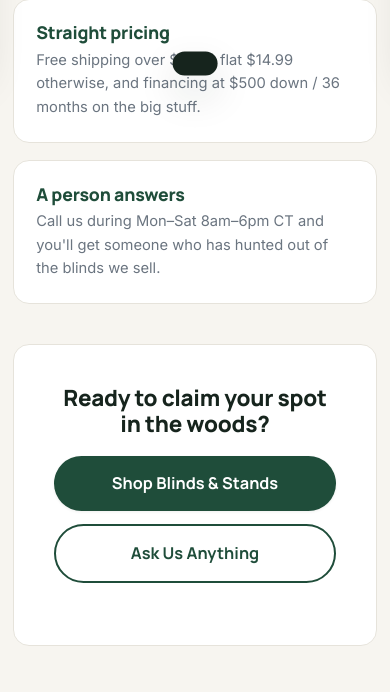
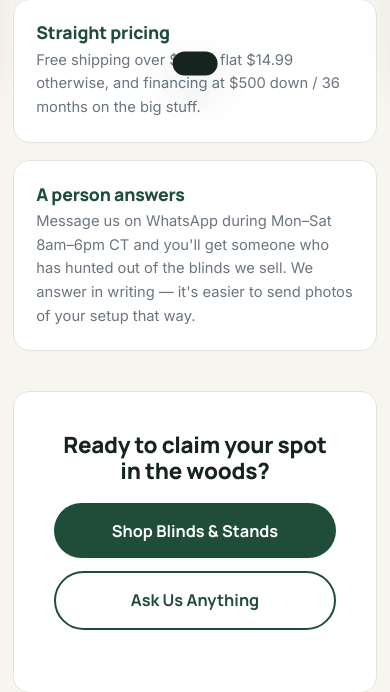
Before and after one commit to realllbadman/northrush, a FastAPI app: page /about in a window 390 px wide. Shown: the part 1046-1738 px from the top of the page. Run offline with FastAPI, Linux system fonts and the light colour scheme.

Commit message:
contact: present the business number as WhatsApp, not a phone line
The number is WhatsApp-only, but every affordance on the site was a tel:
link — tapping it on a phone started a call that could never connect, and
the footer listed "phone" and "WhatsApp us" as if they were two channels.

All six tel: links are gone. A _wa.html partial now provides the macros:
the glyph in WhatsApp green for instant recognition, the word "WhatsApp"
always in the label, wa.me links with target/rel and an aria-label saying
it opens WhatsApp, and a "Messages only — this number doesn't take calls"
note wherever the number is shown prominently. The contact page link
carries a prefilled opener.

BUSINESS.whatsapp now strips to digits and falls back to OWNER_PHONE, so
one configured number is enough and the two can never drift apart.

Email footers said "Call" about the same number; they now say "Message us
on WhatsApp ... (messages only)". The customer's own phone in an order
notification stays a tel: link — that one is genuinely callable.

Co-Authored-By: Claude Opus 5 <noreply@anthropic.com>

```diff
--- a/backend/main.py
+++ b/backend/main.py
@@ -1,5 +1,6 @@
 """NorthRush Outdoors — FastAPI app: lifespan seeding, Jinja env, page routes."""
 import os
+import re
 import struct
 from html import escape
 from contextlib import asynccontextmanager
@@ -32,7 +33,7 @@ from backend.seed_data import (  # noqa: E402
 
 BASE_DIR = os.path.dirname(os.path.dirname(os.path.abspath(__file__)))
 
-ASSET_VERSION = "6"  # bump on every CSS/JS change
+ASSET_VERSION = "7"  # bump on every CSS/JS change
 
 # Smartsupp live chat. Public site key — blank it to disable the widget
 # (kept out of dev/test that way).
@@ -50,7 +51,10 @@ BUSINESS = {
     "name": os.getenv("BUSINESS_NAME", "NorthRush Outdoors"),
     "email": os.getenv("BUSINESS_EMAIL", os.getenv("OWNER_EMAIL", "")),
     "phone": os.getenv("OWNER_PHONE", ""),
-    "whatsapp": os.getenv("BUSINESS_WHATSAPP", "").replace("+", "").replace(" ", ""),
+    # The business line is WhatsApp-only. Digits only for wa.me; falls back to
+    # OWNER_PHONE so a single configured number is enough.
+    "whatsapp": re.sub(r"\D", "",
+                       os.getenv("BUSINESS_WHATSAPP", "") or os.getenv("OWNER_PHONE", "")),
     "address": os.getenv("BUSINESS_ADDRESS", ""),
     "hours": os.getenv("BUSINESS_HOURS", "Mon–Sat 8am–6pm CT"),
     "free_ship_threshold": 1500,
--- a/backend/services/email.py
+++ b/backend/services/email.py
@@ -167,7 +167,7 @@ def _divider() -> str:
 def _shell(kicker, headline, hero_label, hero_value, sections_html, preheader,
            footer_note="Automated notification from your storefront. Reply to this email to answer the customer directly.") -> str:
     """Wrap content in the branded header/footer chrome."""
-    phone_line = f' &middot; {_esc(BUSINESS_PHONE)}' if BUSINESS_PHONE else ""
+    phone_line = f' &middot; WhatsApp {_esc(BUSINESS_PHONE)}' if BUSINESS_PHONE else ""
     return f"""<!doctype html>
 <html>
 <head>
@@ -465,7 +465,7 @@ def format_customer_inquiry(inq) -> str:
               "(Final freight is confirmed before any payment.)", ""]
     if inq.address:
         lines += [f"Delivering to: {inq.address}, {inq.city}, {inq.state} {inq.zip}", ""]
-    lines += [f"Questions? Call {BUSINESS_PHONE}" if BUSINESS_PHONE else "",
+    lines += [f"Questions? Message us on WhatsApp: {BUSINESS_PHONE} (messages only)" if BUSINESS_PHONE else "",
               f"{BUSINESS_NAME} · {BUSINESS_HOURS}"]
     return "\n".join(l for l in lines if l)
 
@@ -549,7 +549,7 @@ def format_customer_booking(bk) -> str:
         f"  {bk.details or '(no details)'}",
         "",
         f"Product of interest: {bk.product_interest}" if bk.product_interest else "",
-        f"Need us sooner? Call {BUSINESS_PHONE}" if BUSINESS_PHONE else "",
+        f"Need us sooner? Message us on WhatsApp: {BUSINESS_PHONE} (messages only)" if BUSINESS_PHONE else "",
         f"{BUSINESS_NAME} · {BUSINESS_HOURS}",
     ] if l)
 
--- a/static/css/main.css
+++ b/static/css/main.css
@@ -1106,6 +1106,32 @@ h3 { font-size: 1.1rem; }
   color: rgba(255, 255, 255, 0.5);
 }
 
+/* ---------- WhatsApp contact ---------- */
+/* The business number takes messages only, so it is never a tel: link. The
+   glyph keeps its brand green for instant recognition; the text inherits
+   whatever context it sits in. */
+.wa-link {
+  display: inline-flex;
+  align-items: center;
+  gap: 0.4rem;
+  font-weight: 600;
+  white-space: nowrap;
+}
+.wa-icon { color: #25d366; flex: none; }
+.wa-link:hover .wa-icon { color: #1da851; }
+.wa-note {
+  display: block;
+  font-size: 0.78rem;
+  font-weight: 500;
+  color: var(--muted);
+  white-space: normal;
+}
+.promo-strip .wa-link { color: var(--amber); }
+.site-footer .wa-link { color: #c9d6cd; }
+.site-footer .wa-link:hover { color: var(--amber); }
+.site-footer .wa-note { color: rgba(255, 255, 255, 0.45); }
+.contact-info__wa { display: flex; flex-direction: column; gap: 0.2rem; }
+
 /* ---------- Legal prose ---------- */
 .legal-prose { max-width: 46rem; font-size: 0.97rem; line-height: 1.75; }
 .legal-prose h2 {
--- a/templates/404.html
+++ b/templates/404.html
@@ -1,4 +1,5 @@
 {% extends "base.html" %}
+{% from "_wa.html" import wa_link %}
 
 {% block title %}Page not found — {{ BUSINESS.name }}{% endblock %}
 {% block meta_description %}That page doesn't exist. Browse deer blinds, stands and hunting gear at {{ BUSINESS.name }}.{% endblock %}
@@ -15,7 +16,7 @@
         <a class="btn btn--outline btn--lg" href="/">Back to home</a>
       </div>
       <p style="margin-top:1.8rem;font-size:0.9rem;color:var(--muted);">
-        Looking for something specific? <a href="/contact">Ask us</a>{% if BUSINESS.phone %} or call <a href="tel:{{ BUSINESS.phone | replace(' ', '') }}">{{ BUSINESS.phone }}</a>{% endif %}.
+        Looking for something specific? <a href="/contact">Ask us</a>{% if BUSINESS.whatsapp %} or {{ wa_link(BUSINESS, show_number=False, label='message us on WhatsApp') }}{% endif %}.
       </p>
     </div>
   </div>
--- /dev/null
+++ b/templates/_wa.html
@@ -0,0 +1,29 @@
+{# WhatsApp contact macros.
+
+   The business number is WhatsApp-only — it does not accept voice calls — so
+   nothing on this site may render it as a tel: link. Every affordance says
+   "WhatsApp" in words, carries the glyph, and opens wa.me. #}
+
+{% macro wa_href(BUSINESS, text='') -%}
+https://wa.me/{{ BUSINESS.whatsapp }}{% if text %}?text={{ text | urlencode }}{% endif %}
+{%- endmacro %}
+
+{% macro wa_icon(size=16) -%}
+<svg class="wa-icon" viewBox="0 0 24 24" width="{{ size }}" height="{{ size }}" aria-hidden="true" focusable="false">
+  <path fill="currentColor" d="M17.47 14.38c-.3-.15-1.75-.86-2.02-.96-.27-.1-.47-.15-.67.15-.2.3-.77.96-.94 1.16-.17.2-.35.22-.64.08-.3-.15-1.25-.46-2.38-1.47-.88-.78-1.47-1.75-1.65-2.05-.17-.3-.02-.46.13-.6.13-.13.3-.35.45-.52.15-.17.2-.3.3-.5.1-.2.05-.37-.02-.52-.08-.15-.67-1.6-.92-2.2-.24-.58-.49-.5-.67-.51h-.57c-.2 0-.52.07-.79.37-.27.3-1.04 1.01-1.04 2.470 0 1.46 1.06 2.87 1.21 3.07.15.2 2.1 3.2 5.08 4.49.71.3 1.26.49 1.69.63.71.22 1.36.19 1.87.12.57-.09 1.75-.72 2-1.41.25-.69.25-1.28.17-1.41-.07-.13-.27-.2-.57-.35z"/>
+  <path fill="currentColor" d="M12.04 2C6.58 2 2.13 6.45 2.13 11.91c0 1.75.46 3.45 1.32 4.95L2 22l5.25-1.38a9.9 9.9 0 0 0 4.79 1.22h.01c5.46 0 9.91-4.45 9.91-9.91 0-2.65-1.03-5.14-2.9-7.01A9.82 9.82 0 0 0 12.04 2zm0 18.13h-.01a8.2 8.2 0 0 1-4.19-1.15l-.3-.18-3.12.82.83-3.04-.2-.31a8.17 8.17 0 0 1-1.26-4.36c0-4.54 3.7-8.24 8.25-8.24 2.2 0 4.27.86 5.83 2.42a8.19 8.19 0 0 1 2.41 5.83c0 4.54-3.7 8.23-8.24 8.23z"/>
+</svg>
+{%- endmacro %}
+
+{# Inline link: glyph + "WhatsApp" + the number. #}
+{% macro wa_link(BUSINESS, text='', show_number=True, label='WhatsApp') -%}
+<a class="wa-link" href="{{ wa_href(BUSINESS, text) }}" target="_blank" rel="noopener"
+   aria-label="Message us on WhatsApp{% if show_number %} at {{ BUSINESS.phone }}{% endif %} (opens WhatsApp)">
+  {{ wa_icon() }}<span>{{ label }}{% if show_number %} {{ BUSINESS.phone }}{% endif %}</span>
+</a>
+{%- endmacro %}
+
+{# The clarifying line. Shown wherever the number is presented prominently. #}
+{% macro wa_note() -%}
+<span class="wa-note">Messages only — this number doesn’t take calls</span>
+{%- endmacro %}
--- a/templates/about.html
+++ b/templates/about.html
@@ -30,7 +30,7 @@
         </div>
         <div class="value-card reveal">
           <h3>A person answers</h3>
-          <p>Call {{ BUSINESS.phone or 'us' }} during {{ BUSINESS.hours }} and you'll get someone who has hunted out of the blinds we sell.</p>
+          <p>Message us on WhatsApp{% if BUSINESS.phone %} at {{ BUSINESS.phone }}{% endif %} during {{ BUSINESS.hours }} and you'll get someone who has hunted out of the blinds we sell. We answer in writing — it's easier to send photos of your setup that way.</p>
         </div>
       </div>
 
--- a/templates/base.html
+++ b/templates/base.html
@@ -1,3 +1,4 @@
+{% from "_wa.html" import wa_link, wa_note, wa_href %}
 <!DOCTYPE html>
 <html lang="en">
 <head>
@@ -33,9 +34,9 @@
       <span>Financing available</span>
       <span class="promo-sep" aria-hidden="true">·</span>
       <span>Ships to all 50 states</span>
-      {% if BUSINESS.phone %}
+      {% if BUSINESS.whatsapp %}
       <span class="promo-sep" aria-hidden="true">·</span>
-      <a href="tel:{{ BUSINESS.phone | replace(' ', '') }}">{{ BUSINESS.phone }}</a>
+      {{ wa_link(BUSINESS) }}
       {% endif %}
     </div>
   </div>
@@ -178,8 +179,10 @@
         </ul>
         <h3 class="site-footer__contact-h">Get in touch</h3>
         <ul class="site-footer__contact">
-          {% if BUSINESS.phone %}<li><a href="tel:{{ BUSINESS.phone | replace(' ', '') }}">{{ BUSINESS.phone }}</a></li>{% endif %}
-          {% if BUSINESS.whatsapp %}<li><a href="https://wa.me/{{ BUSINESS.whatsapp }}" target="_blank" rel="noopener">WhatsApp us</a></li>{% endif %}
+          {% if BUSINESS.whatsapp %}
+          <li>{{ wa_link(BUSINESS) }}</li>
+          <li>{{ wa_note() }}</li>
+          {% endif %}
           {% if BUSINESS.email %}<li><a href="mailto:{{ BUSINESS.email }}">{{ BUSINESS.email }}</a></li>{% endif %}
           {% if BUSINESS.address %}<li>{{ BUSINESS.address }}</li>{% endif %}
           <li>{{ BUSINESS.hours }}</li>
--- a/templates/legal_base.html
+++ b/templates/legal_base.html
@@ -1,4 +1,5 @@
 {% extends "base.html" %}
+{% from "_wa.html" import wa_href %}
 
 {% block content %}
 <section class="section">
@@ -13,7 +14,7 @@
     <div class="legal-prose reveal">
       {% block legal_body %}{% endblock %}
       <hr>
-      <p class="legal-prose__fine">Questions about this page? Contact {{ BUSINESS.name }}{% if BUSINESS.email %} at <a href="mailto:{{ BUSINESS.email }}">{{ BUSINESS.email }}</a>{% endif %}{% if BUSINESS.phone %} or {{ BUSINESS.phone }}{% endif %}.</p>
+      <p class="legal-prose__fine">Questions about this page? Contact {{ BUSINESS.name }}{% if BUSINESS.email %} at <a href="mailto:{{ BUSINESS.email }}">{{ BUSINESS.email }}</a>{% endif %}{% if BUSINESS.whatsapp %} or on WhatsApp at <a href="{{ wa_href(BUSINESS) }}" target="_blank" rel="noopener">{{ BUSINESS.phone }}</a> (messages only){% endif %}.</p>
     </div>
   </div>
 </section>
```
Also changed, not shown: templates/contact.html (+8 -4 lines).
